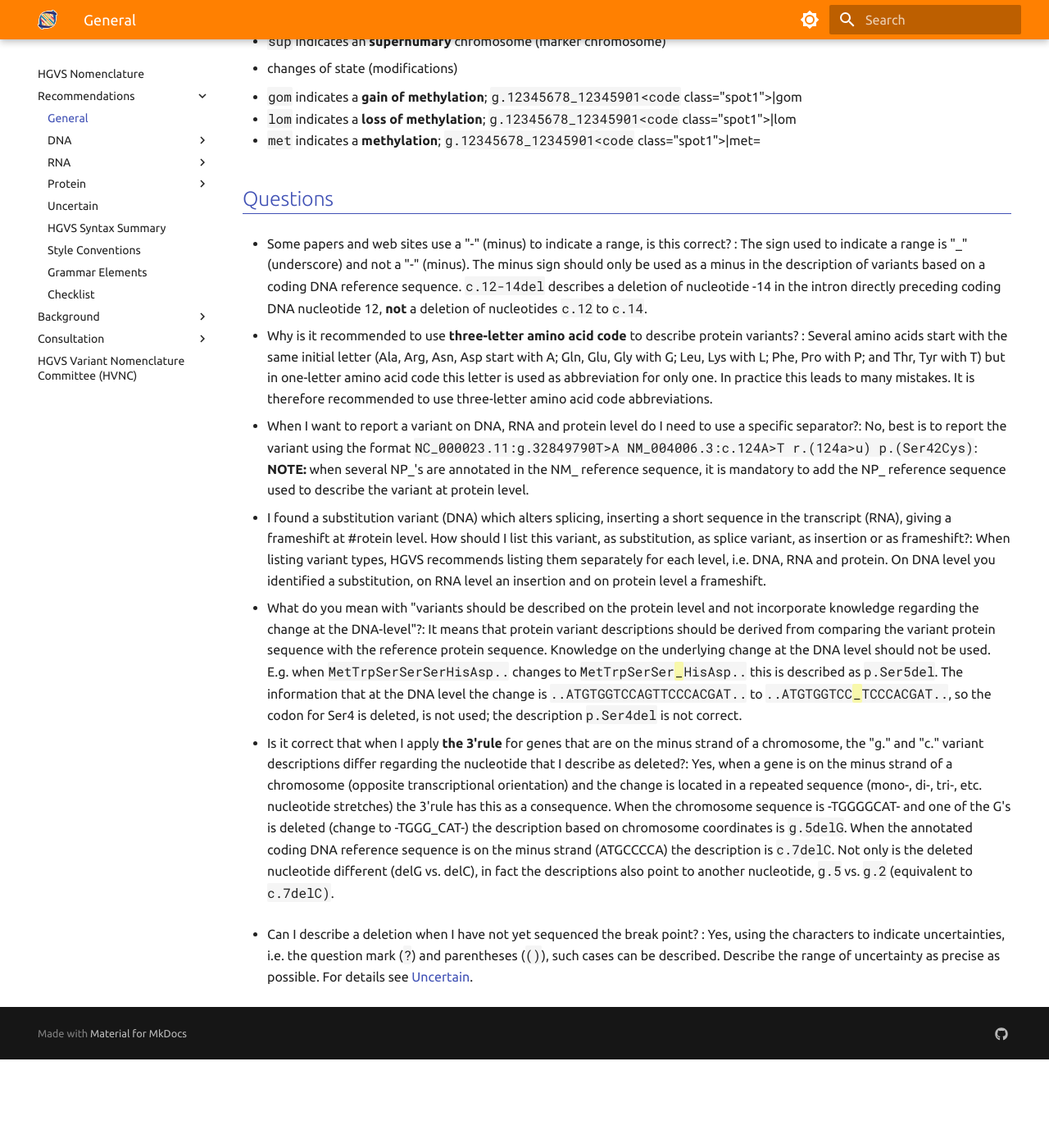
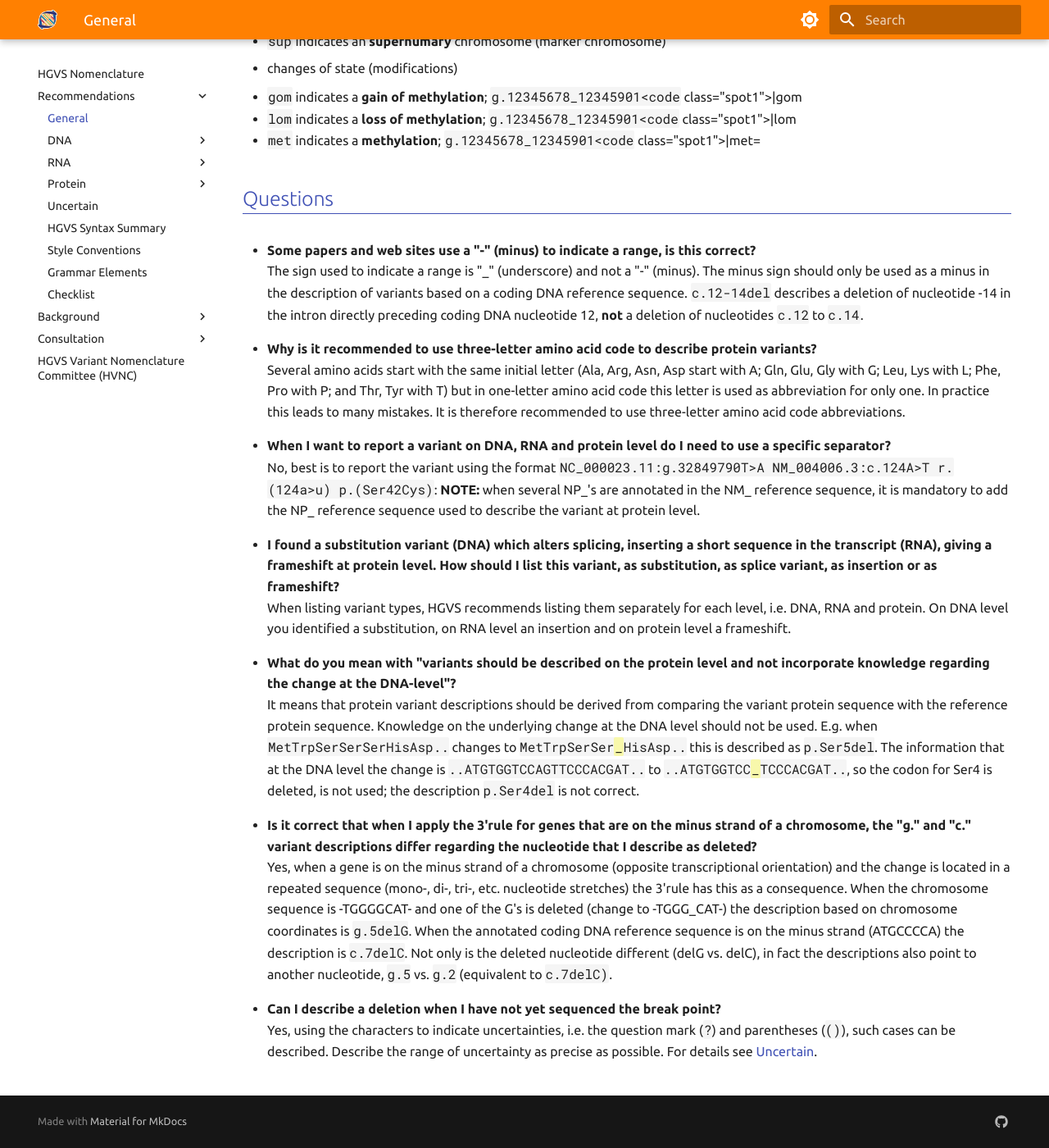
Before and after one commit to HGVSnomenclature/hgvs-nomenclature, an MkDocs documentation site: the page built from docs/recommendations/general.md, in a window 1280 px wide and 1400 px high, scrolled down 3322 px. Shown: the whole window at 82% size. Built offline with MkDocs 1.6.1 and Material for MkDocs 9.7.7, drawn with Linux system fonts in a browser that asks for light colours; before the commit the page ends 4614 px from its top, so only the background shows below that.

Commit message:
add styling for definition lists and update general

```diff
--- a/docs/recommendations/general.md
+++ b/docs/recommendations/general.md
@@ -106,18 +106,23 @@ Specific abbreviations are used to describe different variant types.
 
 ## Questions
 
-- Some papers and web sites use a "-" (minus) to indicate a range, is this correct? : The sign used to indicate a range is "_" (underscore) and not a "-" (minus). The minus sign should only be used as a minus in the description of variants based on a coding DNA reference sequence. `c.12-14del` describes a deletion of nucleotide -14 in the intron directly preceding coding DNA nucleotide 12, **not** a deletion of nucleotides `c.12` to `c.14`.
+- Some papers and web sites use a "-" (minus) to indicate a range, is this correct?
+  : The sign used to indicate a range is "_" (underscore) and not a "-" (minus). The minus sign should only be used as a minus in the description of variants based on a coding DNA reference sequence. `c.12-14del` describes a deletion of nucleotide -14 in the intron directly preceding coding DNA nucleotide 12, **not** a deletion of nucleotides `c.12` to `c.14`.
 
-- Why is it recommended to use **three-letter amino acid code** to describe protein variants? : Several amino acids start with the same initial letter (Ala, Arg, Asn, Asp start with A; Gln, Glu, Gly with G; Leu, Lys with L; Phe, Pro with P; and Thr, Tyr with T) but in one-letter amino acid code this letter is used as abbreviation for only one. In practice this leads to many mistakes. It is therefore recommended to use three-letter amino acid code abbreviations.
+- Why is it recommended to use **three-letter amino acid code** to describe protein variants?
+  : Several amino acids start with the same initial letter (Ala, Arg, Asn, Asp start with A; Gln, Glu, Gly with G; Leu, Lys with L; Phe, Pro with P; and Thr, Tyr with T) but in one-letter amino acid code this letter is used as abbreviation for only one. In practice this leads to many mistakes. It is therefore recommended to use three-letter amino acid code abbreviations.
 
-- When I want to report a variant on DNA, RNA and protein level do I need to use a specific separator?: No, best is to report the variant using the format `NC_000023.11:g.32849790T>A NM_004006.3:c.124A>T r.(124a>u) p.(Ser42Cys)`: **NOTE:** when several NP_'s are annotated in the NM_ reference sequence, it is mandatory to add the NP_ reference sequence used to describe the variant at protein level.
+- When I want to report a variant on DNA, RNA and protein level do I need to use a specific separator?
+  : No, best is to report the variant using the format `NC_000023.11:g.32849790T>A NM_004006.3:c.124A>T r.(124a>u) p.(Ser42Cys)`: **NOTE:** when several NP_'s are annotated in the NM_ reference sequence, it is mandatory to add the NP_ reference sequence used to describe the variant at protein level.
 
-- I found a substitution variant (DNA) which alters splicing, inserting a short sequence in the transcript (RNA), giving a frameshift at #rotein level. How should I list this variant, as substitution, as splice variant, as insertion or as frameshift?: When listing variant types, HGVS recommends listing them separately for each level, i.e. DNA, RNA and protein. On DNA level you identified a substitution, on RNA level an insertion and on protein level a frameshift.
+- I found a substitution variant (DNA) which alters splicing, inserting a short sequence in the transcript (RNA), giving a frameshift at protein level. How should I list this variant, as substitution, as splice variant, as insertion or as frameshift?
+  : When listing variant types, HGVS recommends listing them separately for each level, i.e. DNA, RNA and protein. On DNA level you identified a substitution, on RNA level an insertion and on protein level a frameshift.
 
-- What do you mean with "variants should be described on the protein level and not incorporate knowledge regarding the change at the DNA-level"?: It means that protein variant descriptions should be derived from comparing the variant protein sequence with the reference protein sequence. Knowledge on the underlying change at the DNA level should not be used. E.g. when `MetTrpSerSerSerHisAsp..` changes to <code>MetTrpSerSer<code class="spot1">\_</code>HisAsp..</code> this is described as `p.Ser5del`. The information that at the DNA level the change is <code>..ATGTGGTCCAGTTCCCACGAT..</code> to <code>..ATGTGGTCC<code class="spot1">\_</code>TCCCACGAT..</code>, so the codon for Ser4 is deleted, is not used; the description `p.Ser4del` is not correct.
+- What do you mean with "variants should be described on the protein level and not incorporate knowledge regarding the change at the DNA-level"?
+  : It means that protein variant descriptions should be derived from comparing the variant protein sequence with the reference protein sequence. Knowledge on the underlying change at the DNA level should not be used. E.g. when `MetTrpSerSerSerHisAsp..` changes to <code>MetTrpSerSer<code class="spot1">\_</code>HisAsp..</code> this is described as `p.Ser5del`. The information that at the DNA level the change is <code>..ATGTGGTCCAGTTCCCACGAT..</code> to <code>..ATGTGGTCC<code class="spot1">\_</code>TCCCACGAT..</code>, so the codon for Ser4 is deleted, is not used; the description `p.Ser4del` is not correct.
 
-- Is it correct that when I apply **the 3'rule** for genes that are on the minus strand of a chromosome, the "g." and "c." variant descriptions differ regarding the nucleotide that I describe as deleted?: Yes, when a gene is on the minus strand of a chromosome (opposite transcriptional orientation) and the change is located in a repeated sequence (mono-, di-, tri-, etc. nucleotide stretches) the 3'rule has this as a consequence. When the chromosome sequence is -TGGGGCAT- and one of the G's is deleted (change to -TGGG_CAT-) the description based on chromosome coordinates is `g.5delG`. When the annotated coding DNA reference sequence is on the minus strand (ATGCCCCA) the description is `c.7delC`. Not only is the deleted nucleotide different (delG vs. delC), in fact the descriptions also point to another nucleotide, `g.5` vs. `g.2` (equivalent to `c.7delC)`.
+- Is it correct that when I apply **the 3'rule** for genes that are on the minus strand of a chromosome, the "g." and "c." variant descriptions differ regarding the nucleotide that I describe as deleted?
+  : Yes, when a gene is on the minus strand of a chromosome (opposite transcriptional orientation) and the change is located in a repeated sequence (mono-, di-, tri-, etc. nucleotide stretches) the 3'rule has this as a consequence. When the chromosome sequence is -TGGGGCAT- and one of the G's is deleted (change to -TGGG_CAT-) the description based on chromosome coordinates is `g.5delG`. When the annotated coding DNA reference sequence is on the minus strand (ATGCCCCA) the description is `c.7delC`. Not only is the deleted nucleotide different (delG vs. delC), in fact the descriptions also point to another nucleotide, `g.5` vs. `g.2` (equivalent to `c.7delC)`.
 
-<a id="uncertain1"></a>
-
-- Can I describe a deletion when I have not yet sequenced the break point? : Yes, using the characters to indicate uncertainties, i.e. the question mark (`?`) and parentheses (`()`), such cases can be described. Describe the range of uncertainty as precise as possible. For details see [Uncertain](uncertain.md).
+- <a id="uncertain1"></a>Can I describe a deletion when I have not yet sequenced the break point?
+  : Yes, using the characters to indicate uncertainties, i.e. the question mark (`?`) and parentheses (`()`), such cases can be described. Describe the range of uncertainty as precise as possible. For details see [Uncertain](uncertain.md).
--- a/docs/stylesheets/extra.css
+++ b/docs/stylesheets/extra.css
@@ -22,10 +22,6 @@ label.md-nav__title {
   display: none;
 }
 
-.no-wrap {
-  white-space: nowrap;
-}
-
 .md-typeset ul ul {
   list-style-type: circle;
 }
@@ -33,6 +29,21 @@ label.md-nav__title {
 .md-typeset ul ul ul {
   list-style-type: square;
 }
+
+.md-typeset dt {
+  font-weight: bold;
+}
+.md-typeset dd {
+  margin: 0 !important;
+}
+
+/*
+=== misc classes
+*/
+.no-wrap {
+  white-space: nowrap;
+}
+
 
 /*
 === sequence highlights
```
